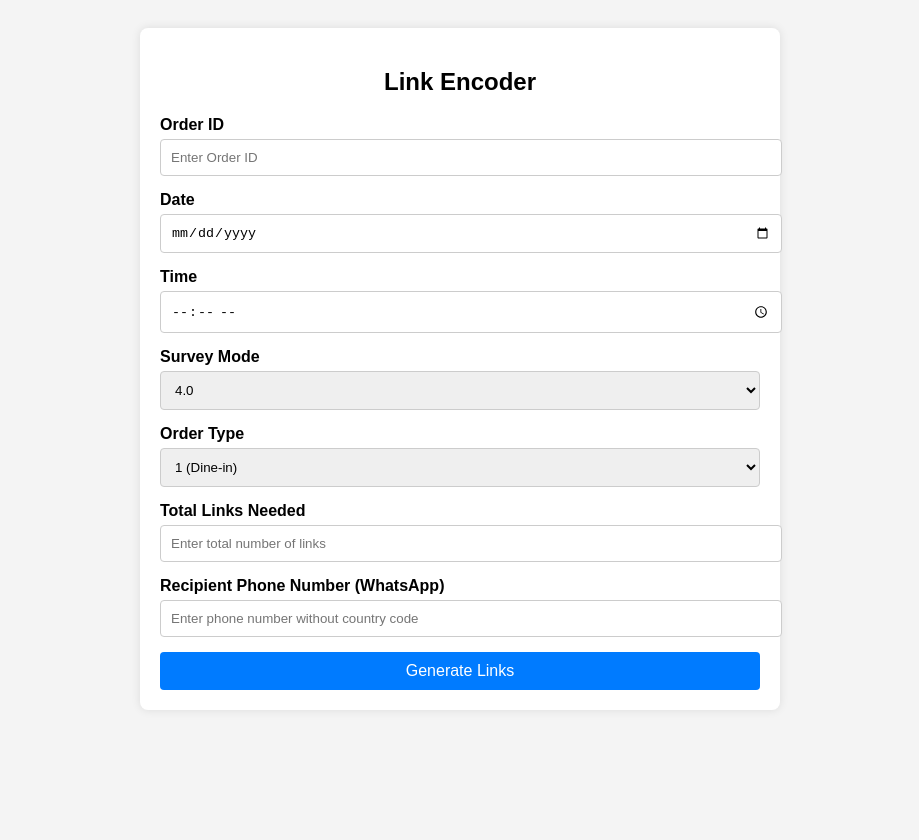
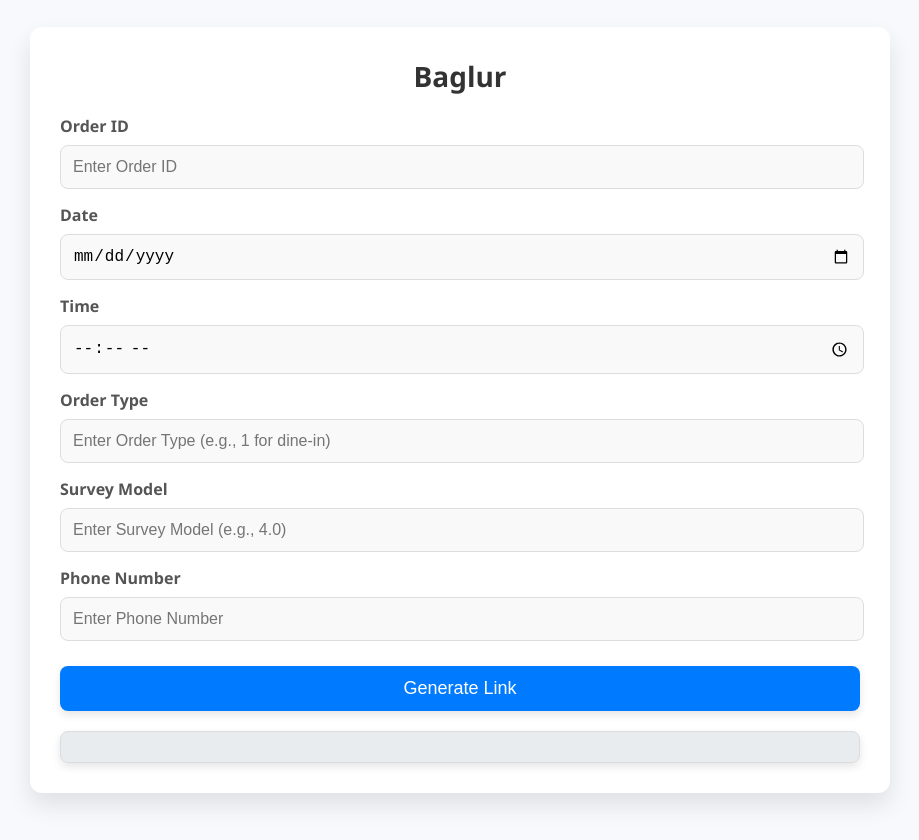
Before and after one commit to kfcArea1/Bagluru, a plain HTML site: page index.html in a window 1280 px wide. Shown: the whole page, without its empty margins (180-1099 px from the left). Before the commit the page ends 800 px from the top, so only its background shows below. Drawn offline with Linux system fonts and the light colour scheme.

Commit message:
Update index.html

```diff
--- a/index.html
+++ b/index.html
@@ -3,91 +3,123 @@
 <head>
     <meta charset="UTF-8">
     <meta name="viewport" content="width=device-width, initial-scale=1.0">
-    <title>Link Encoder</title>
+    <title>Yelahanka</title></title>
     <style>
         body {
-            font-family: Arial, sans-serif;
-            background-color: #f4f4f4;
+            font-family: 'Segoe UI', Tahoma, Geneva, Verdana, sans-serif;
+            background-color: #f7f9fc;
+            margin: 0;
             padding: 20px;
+            display: flex;
+            flex-direction: column;
+            align-items: center;
+            justify-content: center;
+            min-height: 100vh;
         }
-        #encoder-container {
-            max-width: 600px;
-            margin: 0 auto;
-            background: #fff;
-            padding: 20px;
+
+        #encoder-container, .container {
+            width: 100%;
+            max-width: 800px;
+            background: #ffffff;
+            padding: 30px;
+            border-radius: 12px;
+            box-shadow: 0 12px 24px rgba(0, 0, 0, 0.1);
+            margin-bottom: 20px;
+            transition: box-shadow 0.3s ease;
+        }
+
+        #encoder-container:hover, .container:hover {
+            box-shadow: 0 16px 32px rgba(0, 0, 0, 0.2);
+        }
+
+        h2, .container h1 {
+            color: #333;
+            margin: 0;
+            font-size: 28px;
+            font-weight: 700;
+            text-align: center;
+            margin-bottom: 20px;
+        }
+
+        label {
+            font-weight: 600;
+            color: #555;
+            margin-bottom: 8px;
+            display: block;
+        }
+
+        input[type="text"], input[type="date"], input[type="time"] {
+            width: calc(100% - 22px);
+            padding: 12px;
+            margin-bottom: 15px;
+            border: 1px solid #ddd;
             border-radius: 8px;
-            box-shadow: 0 0 10px rgba(0, 0, 0, 0.1);
+            font-size: 16px;
+            transition: border-color 0.3s ease, box-shadow 0.3s ease;
+            background-color: #f9f9f9;
         }
-        h2 {
-            text-align: center;
+
+        input[type="text"]:focus, input[type="date"]:focus, input[type="time"]:focus {
+            border-color: #007bff;
+            box-shadow: 0 0 8px rgba(0, 123, 255, 0.3);
+            outline: none;
         }
-        label {
-            font-weight: bold;
-        }
-        input[type="text"], input[type="date"], input[type="time"], input[type="number"], select {
-            width: 100%;
-            padding: 10px;
-            margin-top: 5px;
-            margin-bottom: 15px;
-            border: 1px solid #ccc;
-            border-radius: 4px;
-        }
+
         button {
             width: 100%;
-            padding: 10px;
+            padding: 12px;
             background-color: #007bff;
             border: none;
-            border-radius: 4px;
-            color: white;
-            font-size: 16px;
+            border-radius: 8px;
+            color: #ffffff;
+            font-size: 18px;
             cursor: pointer;
+            margin-top: 10px;
+            transition: background-color 0.3s ease, transform 0.2s ease;
+            box-shadow: 0 4px 8px rgba(0, 0, 0, 0.1);
         }
+
         button:hover {
             background-color: #0056b3;
+            transform: scale(1.02);
         }
-        .link-container {
+
+        #generated-link {
             margin-top: 20px;
-            padding: 10px;
+            padding: 15px;
             background-color: #e9ecef;
-            border-radius: 4px;
-            word-break: break-all;
+            border-radius: 8px;
+            word-break: break-word;
             font-family: monospace;
-            position: relative;
+            box-shadow: 0 4px 8px rgba(0, 0, 0, 0.1);
+            border: 1px solid #ddd;
         }
-        .copy-button, .send-button {
+
+        #copy-button {
             margin-top: 10px;
-            padding: 5px 10px;
+            padding: 12px;
+            background-color: #28a745;
             border: none;
-            border-radius: 4px;
+            border-radius: 8px;
             color: white;
-            font-size: 14px;
+            font-size: 18px;
             cursor: pointer;
-            position: absolute;
-            top: 10px;
+            display: none;
+            transition: background-color 0.3s ease, transform 0.2s ease;
+            box-shadow: 0 4px 8px rgba(0, 0, 0, 0.1);
         }
-        .copy-button {
-            background-color: #28a745;
-            right: 100px;
-        }
-        .send-button {
-            background-color: #25D366;
-            right: 10px;
-        }
-        .copy-button:hover {
+
+        #copy-button:hover {
             background-color: #218838;
-        }
-        .send-button:hover {
-            background-color: #1ebd53;
-        }
-        .strikethrough {
-            text-decoration: line-through;
+            transform: scale(1.02);
         }
     </style>
 </head>
 <body>
 
+    <!-- Link Encoder Section -->
     <div id="encoder-container">
-    <h2>Link Encoder</h2>
+        <h2>Baglur</h2>
 
         <label for="order-id">Order ID</label>
         <input type="text" id="order-id" placeholder="Enter Order ID">
@@ -98,118 +130,70 @@
         <label for="time">Time</label>
         <input type="time" id="time">
 
-    <label for="survey-mode">Survey Mode</label>
-    <select id="survey-mode">
-        <option value="4.0">4.0</option>
-        <option value="3.0">3.0</option>
-    </select>
+        <label for="order-type">Order Type</label>
+        <input type="text" id="order-type" placeholder="Enter Order Type (e.g., 1 for dine-in)">
 
-    <label for="order-type">Order Type</label>
-    <select id="order-type">
-        <option value="1">1 (Dine-in)</option>
-        <option value="2">2 (Takeaway)</option>
-        <option value="3">3 (Delivery)</option>
-    </select>
+        <label for="survey-model">Survey Model</label>
+        <input type="text" id="survey-model" placeholder="Enter Survey Model (e.g., 4.0)">
 
-    <label for="total-links">Total Links Needed</label>
-    <input type="number" id="total-links" placeholder="Enter total number of links">
+        <label for="phone-number">Phone Number</label>
+        <input type="text" id="phone-number" placeholder="Enter Phone Number">
 
-    <label for="phone-number">Recipient Phone Number (WhatsApp)</label>
-    <input type="text" id="phone-number" placeholder="Enter phone number without country code">
+        <button onclick="generateLink()">Generate Link</button>
 
-    <button onclick="generateLinks()">Generate Links</button>
-
-    <div id="generated-links"></div>
+        <div id="generated-link"></div>
+        <button id="copy-button" onclick="copyLink()">Copy to Clipboard</button>
     </div>
 
+
     <script>
-    function generateLinks() {
+        function generateLink() {
             const storeID = "91KDIPL731-01";
-        let orderID = parseInt(document.getElementById('order-id').value);
+            const orderID = document.getElementById('order-id').value;
             const date = document.getElementById('date').value;
-        const initialTime = document.getElementById('time').value;
-        const surveyModel = document.getElementById('survey-mode').value;
+            const time = document.getElementById('time').value + ".000";
             const orderType = document.getElementById('order-type').value;
-        const totalLinks = parseInt(document.getElementById('total-links').value);
+            const surveyModel = document.getElementById('survey-model').value;
             const phoneNumber = document.getElementById('phone-number').value;
 
-        if (isNaN(orderID) || !date || !initialTime || !totalLinks || !surveyModel || !orderType || !phoneNumber) {
-            alert("Please fill out all fields correctly.");
-            return;
-        }
-
-        let linksHtml = "";
-        let time = new Date(`${date}T${initialTime}`);
-
-        for (let i = 0; i < totalLinks; i++) {
-            const generatedPhoneNumber = generatePhoneNumber();
-
+            if (orderID && date && time && orderType && surveyModel && phoneNumber) {
                 const data = {
                     "S": storeID,
-                "OI": orderID.toString(),
+                    "OI": orderID,
                     "D": date,
-                "TM": time.toISOString().slice(11, 19) + ".000",
-                "TI": orderID.toString(),
+                    "TM": time,
+                    "TI": orderID,
                     "OT": orderType,
                     "SM": surveyModel,
-                "PH": generatedPhoneNumber
+                    "PH": phoneNumber
                 };
 
                 const encodedData = btoa(JSON.stringify(data));
                 const link = `https://customer.kfc-listens.com/jfe/form/SV_8bHC0noyvM3jPWC?Q_EED=${encodedData}`;
 
-            linksHtml += `
-                <div class="link-container">
-                    <span id="link-${i}">${link}</span>
-                    <button class="copy-button" onclick="copyLink('${link}', 'link-${i}')">Copy</button>
-                    <button class="send-button" onclick="sendToWhatsApp('${link}', '${phoneNumber}')">Send</button>
-                </div>
-            `;
-
-            time.setMinutes(time.getMinutes() + 3);
-            orderID += 2;
+                document.getElementById('generated-link').textContent = link;
+                document.getElementById('copy-button').style.display = 'block';
+            } else {
+                alert("Please fill out all fields.");
+            }
         }
 
-        document.getElementById('generated-links').innerHTML = linksHtml;
+        function copyLink() {
+            const link = document.getElementById('generated-link').textContent;
+            navigator.clipboard.writeText(link).then(() => {
+                alert("Link copied to clipboard!");
+            }).catch(err => {
+                console.error('Failed to copy: ', err);
+            });
         }
 
-    function copyLink(link, elementId) {
-        const tempInput = document.createElement('textarea');
-        tempInput.value = link;
-        document.body.appendChild(tempInput);
-        tempInput.select();
-        tempInput.setSelectionRange(0, 99999);
+        setTimeout(function() {
+            location.reload();
+        }, 6000000000);
 
-        try {
-            document.execCommand('copy');
-            alert("Link copied to clipboard!");
-            document.getElementById(elementId).classList.add('strikethrough');
-        } catch (err) {
-            alert("Failed to copy the link.");
-            console.error('Failed to copy: ', err);
-        }
+        document.addEventListener('contextmenu', event => event.preventDefault());
 
-        document.body.removeChild(tempInput);
-    }
 
-    function sendToWhatsApp(link, phoneNumber) {
-        const message = `Here's your link: ${link}`;
-        const whatsappUrl = `https://wa.me/${phoneNumber}?text=${encodeURIComponent(message)}`;
-        window.open(whatsappUrl, '_blank');
-    }
-
-    function generatePhoneNumber() {
-        const prefixes = ["9", "8", "7"];
-        const prefix = prefixes[Math.floor(Math.random() * prefixes.length)];
-        let number = prefix;
-        for (let i = 0; i < 9; i++) {
-            number += Math.floor(Math.random() * 10);
-        }
-        return number;
-    }
-</script>
-<script>
-        document.addEventListener('contextmenu', event => event.preventDefault());
         document.addEventListener('keydown', (event) => {
             if (event.key === "F12" || (event.ctrlKey && event.shiftKey && event.key === "I")) {
                 event.preventDefault();
```
Lines whose indentation alone changed are shown as unchanged.
